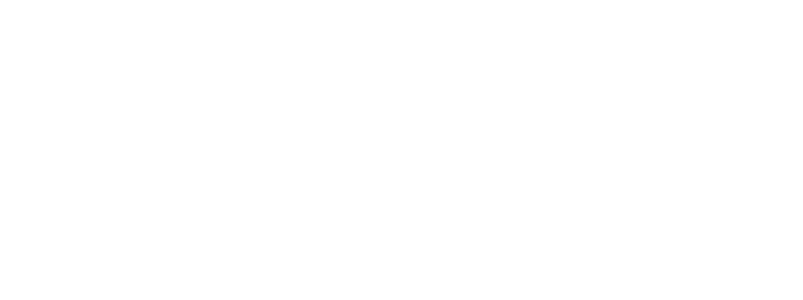
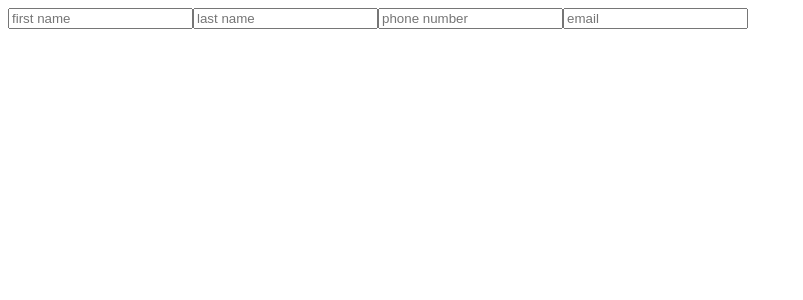
Before and after one commit to carlos-escamilla33/cv_app, a React (Vite) app: page / in a window 1280 px wide. Shown: the top 300 px of the page, without its empty margins (0-803 px from the left). Built offline with nearby package versions, Linux system fonts and the light colour scheme.

Commit message:
created handleInputChange function

```diff
--- a/src/components/Profile/Profile.jsx
+++ b/src/components/Profile/Profile.jsx
@@ -9,16 +9,22 @@
         email: "",
     });
 
-
-
-    function submitForm() {
-
+    function handleInputChange(e) {
+        const {name, value} = e.target;
+        setProfile({...profile, [name]: value});
     }
 
     return (
-        <form action={submitForm}>
+        <div>
+            <ProfileInput type="text" placeholder={"first name"}
+             handleInputChange={handleInputChange} value={profile.firstName}/>
 
-        </form>
+            <ProfileInput type="text" placeholder={"last name"}
+             handleInputChange={handleInputChange} value={profile.lastName}/>
+
+            <ProfileInput type="tel" placeholder={"phone number"} handleInputChange={handleInputChange}/>
+            <ProfileInput type="email" placeholder={"email"}/>
+        </div>
     )
 }
 
--- a/src/components/ProfileInput/ProfileInput.jsx
+++ b/src/components/ProfileInput/ProfileInput.jsx
@@ -1,7 +1,8 @@
 
-function ProfileInput({type, placeholder }) {
+function ProfileInput({type, placeholder, handleFirstName }) {
+
     return (
-        <input type={type} placeholder={placeholder} />
+        <input type={type} placeholder={placeholder} onChange={handleFirstName}/>
     )
 }
 
```
